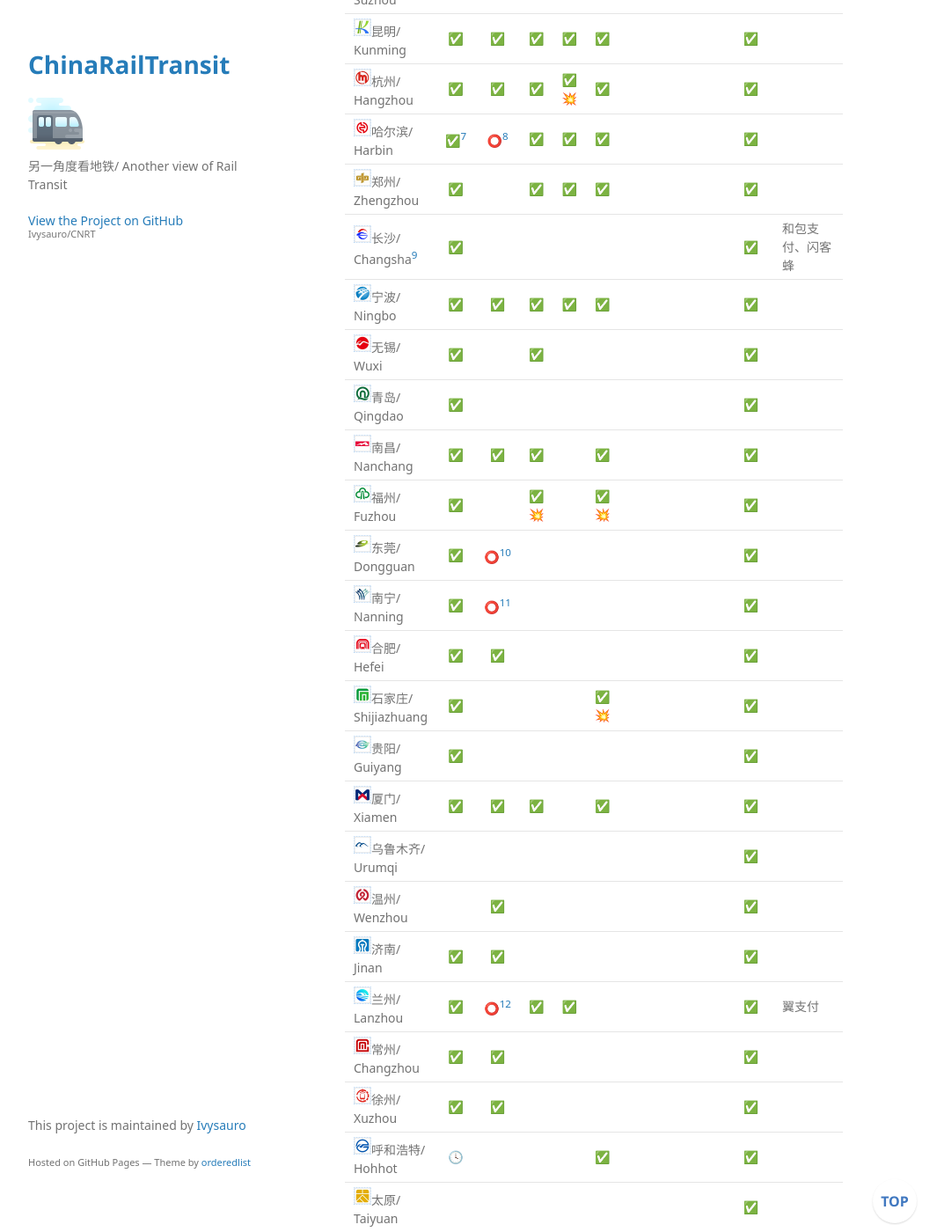
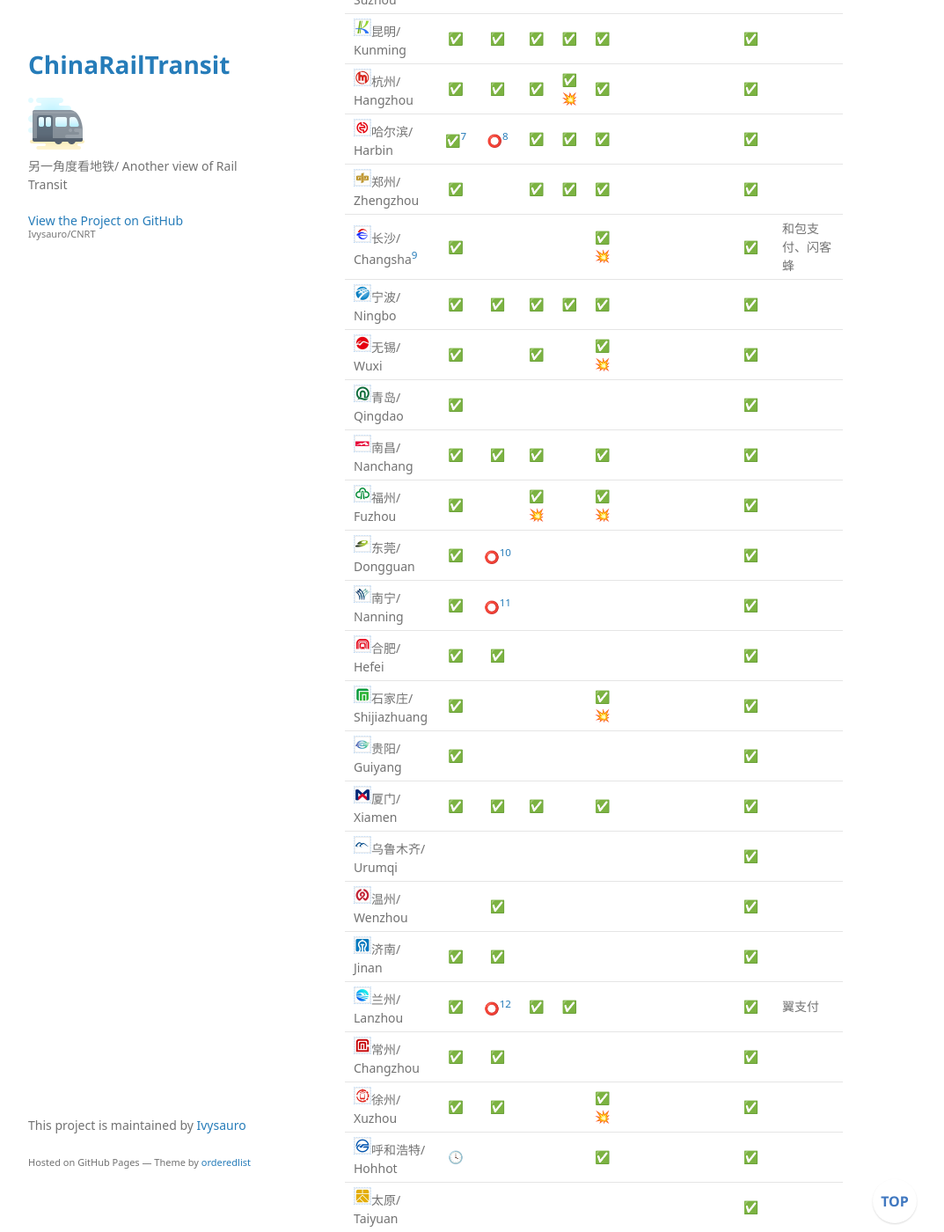
Before and after one commit to Ivysauro/CNRT, a Jekyll site: the page built from data/Pay.md, in a window 1280 px wide and 1400 px high, scrolled down 1845 px. Shown: the whole window at 88% size, without its empty margins (178-1251 px from the left). Built offline with Jekyll 4.4.1, drawn with Linux system fonts in a browser that asks for light colours; some web fonts are replaced; our own code applies the rules of GitHub Pages for plain Markdown files; a script that is not in the unit is left out.

Commit message:
🍊更新长沙、无锡、徐州数据及评分
长沙、无锡、徐州地铁支持云闪付乘车码

```diff
--- a/data/Pay.md
+++ b/data/Pay.md
@@ -55,9 +55,9 @@
 | <img src="https://raw.githubusercontent.com/Ivysauro/CNRT/master/images/city/hz.gif" width="20" hegiht="20"/>杭州/ Hangzhou | ✅ | ✅ | ✅ | ✅💥 | ✅ |  |✅ | |
 | <img src="https://raw.githubusercontent.com/Ivysauro/CNRT/master/images/city/hrb.gif" width="20" hegiht="20"/>哈尔滨/ Harbin | ✅[^hrb1] | ⭕[^hrb2] | ✅ | ✅ | ✅ | | ✅ | |
 | <img src="https://raw.githubusercontent.com/Ivysauro/CNRT/master/images/city/zz.gif" width="20" hegiht="20"/>郑州/ Zhengzhou | ✅ | | ✅ | ✅ | ✅ | | ✅ | |
-| <img src="https://raw.githubusercontent.com/Ivysauro/CNRT/master/images/city/cs.gif" width="20" hegiht="20"/>长沙/ Changsha[^ccs] | ✅ | | | | | | ✅ | 和包支付、闪客蜂 |
+| <img src="https://raw.githubusercontent.com/Ivysauro/CNRT/master/images/city/cs.gif" width="20" hegiht="20"/>长沙/ Changsha[^ccs] | ✅ | | | | ✅💥 | | ✅ | 和包支付、闪客蜂 |
 | <img src="https://raw.githubusercontent.com/Ivysauro/CNRT/master/images/city/nb.gif" width="20" hegiht="20"/>宁波/ Ningbo | ✅ | ✅ | ✅ | ✅ | ✅ | | ✅ | |
-| <img src="https://raw.githubusercontent.com/Ivysauro/CNRT/master/images/city/wx.gif" width="20" hegiht="20"/>无锡/ Wuxi | ✅ | | ✅ | | | | ✅ | |
+| <img src="https://raw.githubusercontent.com/Ivysauro/CNRT/master/images/city/wx.gif" width="20" hegiht="20"/>无锡/ Wuxi | ✅ | | ✅ | | ✅💥 | | ✅ | |
 | <img src="https://raw.githubusercontent.com/Ivysauro/CNRT/master/images/city/qd.gif" width="20" hegiht="20"/>青岛/ Qingdao | ✅ | | | | | | ✅ | |
 | <img src="https://raw.githubusercontent.com/Ivysauro/CNRT/master/images/city/nc.gif" width="20" hegiht="20"/>南昌/ Nanchang | ✅ | ✅ | ✅ | | ✅ | | ✅ | |
 | <img src="https://raw.githubusercontent.com/Ivysauro/CNRT/master/images/city/fz.gif" width="20" hegiht="20"/>福州/ Fuzhou | ✅ | | ✅💥 | | ✅💥 | | ✅ | |
@@ -72,7 +72,7 @@
 | <img src="https://raw.githubusercontent.com/Ivysauro/CNRT/master/images/city/jn.gif" width="20" hegiht="20"/>济南/ Jinan | ✅ | ✅ | | | | | ✅ | |
 | <img src="https://raw.githubusercontent.com/Ivysauro/CNRT/master/images/city/lz.gif" width="20" hegiht="20"/>兰州/ Lanzhou | ✅ | ⭕[^lz] | ✅ | ✅ | | | ✅ | 翼支付 |
 | <img src="https://raw.githubusercontent.com/Ivysauro/CNRT/master/images/city/cz.gif" width="20" hegiht="20"/>常州/ Changzhou | ✅ | ✅ | | | | | ✅ |
-| <img src="https://raw.githubusercontent.com/Ivysauro/CNRT/master/images/city/xz.gif" width="20" hegiht="20"/>徐州/ Xuzhou | ✅ | ✅ | | | | | ✅ |
+| <img src="https://raw.githubusercontent.com/Ivysauro/CNRT/master/images/city/xz.gif" width="20" hegiht="20"/>徐州/ Xuzhou | ✅ | ✅ | | | ✅💥 | | ✅ |
 | <img src="https://raw.githubusercontent.com/Ivysauro/CNRT/master/images/city/hhht.gif" width="20" hegiht="20"/>呼和浩特/ Hohhot | 🕓 | | | | ✅ | | ✅ |
 | <img src="https://raw.githubusercontent.com/Ivysauro/CNRT/master/images/city/tay.gif" width="20" hegiht="20"/>太原/ Taiyuan |  | | | |  | | ✅ |
 | <img src="https://raw.githubusercontent.com/Ivysauro/CNRT/master/images/city/hk.gif" width="20" hegiht="20"/>香港/ Hong Kong | | 🕓 | ✅💥 | 🕓 | 🕓 | 🕓 | ✅💥 | AlipayHK |
@@ -232,9 +232,9 @@
 | <img src="https://raw.githubusercontent.com/Ivysauro/CNRT/master/images/city/hz.gif" width="20" hegiht="20"/>杭州/ Hangzhou | ✅ | ✅ | ✅ | ✅ | ⭕ | 90 |
 | <img src="https://raw.githubusercontent.com/Ivysauro/CNRT/master/images/city/hrb.gif" width="20" hegiht="20"/>哈尔滨/ Harbin | ✅ | ✅ | ✅ | ✅ | ✅ | **100** |
 | <img src="https://raw.githubusercontent.com/Ivysauro/CNRT/master/images/city/zz.gif" width="20" hegiht="20"/>郑州/ Zhengzhou | ✅ | ✅ | ✅ | ✅ | ✅ | **100** |
-| <img src="https://raw.githubusercontent.com/Ivysauro/CNRT/master/images/city/cs.gif" width="20" hegiht="20"/>长沙/ Changsha | ⭕ | ⭕ | ⭕ | ✅ | ✅ | 70 |
+| <img src="https://raw.githubusercontent.com/Ivysauro/CNRT/master/images/city/cs.gif" width="20" hegiht="20"/>长沙/ Changsha | ⭕ | ⭕ | ✅ | ✅ | ✅ | 80 |
 | <img src="https://raw.githubusercontent.com/Ivysauro/CNRT/master/images/city/nb.gif" width="20" hegiht="20"/>宁波/ Ningbo | ✅ | ✅ | ✅ | ✅ | ✅ | **100** |
-| <img src="https://raw.githubusercontent.com/Ivysauro/CNRT/master/images/city/wx.gif" width="20" hegiht="20"/>无锡/ Wuxi | ✅ | ❌ | ⭕️ | ✅ | ✅ | 70 |
+| <img src="https://raw.githubusercontent.com/Ivysauro/CNRT/master/images/city/wx.gif" width="20" hegiht="20"/>无锡/ Wuxi | ✅ | ❌ | ✅ | ✅ | ✅ | 80 |
 | <img src="https://raw.githubusercontent.com/Ivysauro/CNRT/master/images/city/qd.gif" width="20" hegiht="20"/>青岛/ Qingdao | ⭕ | ⭕ | ❌ | ✅ | ✅ | 60 |
 | <img src="https://raw.githubusercontent.com/Ivysauro/CNRT/master/images/city/nc.gif" width="20" hegiht="20"/>南昌/ Nanchang | ✅ | ⭕ | ✅ | ✅ | ⭕ | 80 |
 | <img src="https://raw.githubusercontent.com/Ivysauro/CNRT/master/images/city/fz.gif" width="20" hegiht="20"/>福州/ Fuzhou | ✅ | ⭕ | ✅ | ✅ | ❌ | 70 |
```
